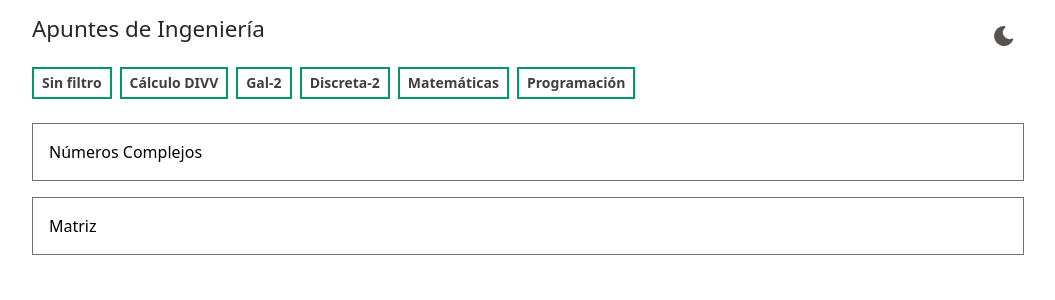
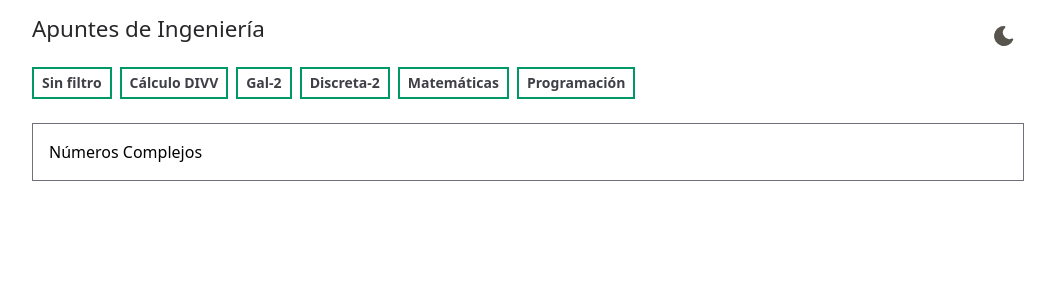
Before and after one commit to Ebanx3/apuntes_fing, a React (Vite) app: page / in a window 1280 px wide. Shown: the top 300 px of the page, without its empty margins (112-1167 px from the left). Built offline with nearby package versions, Linux system fonts and the light colour scheme.

Commit message:
removed examples files

```diff
--- a/src/components/HomePage/ContenedorTemas.tsx
+++ b/src/components/HomePage/ContenedorTemas.tsx
@@ -18,7 +18,7 @@ export const ContenedorTemas = ({ label }: Props) => {
   return (
     <div className="flex flex-col gap-4">
       {temasVisibles.map((tema) => (
-        <Tema tema={tema}/>
+        <Tema tema={tema} key={tema.title}/>
       ))}
     </div>
   );
--- a/src/temas/index.ts
+++ b/src/temas/index.ts
@@ -12,9 +12,5 @@ export const temas: Tema[] = [
     tags: [labels.cdivv, labels.mat],
     fileName: "Complejos"
   },
-  {
-    title: "Matriz",
-    tags: [labels.gal2, labels.mat],
-    fileName:"Matriz"
-  }
+
 ];
```
Also changed, not shown: src/temas/Otro.md (deleted), 1 other file (tests, documents, lock files or other folders).
